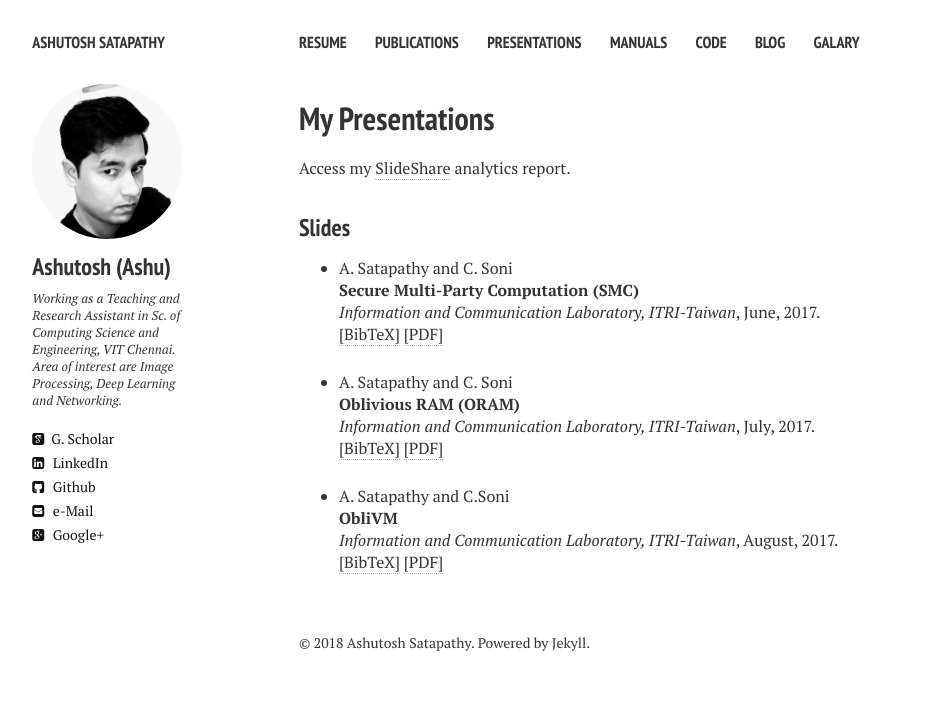
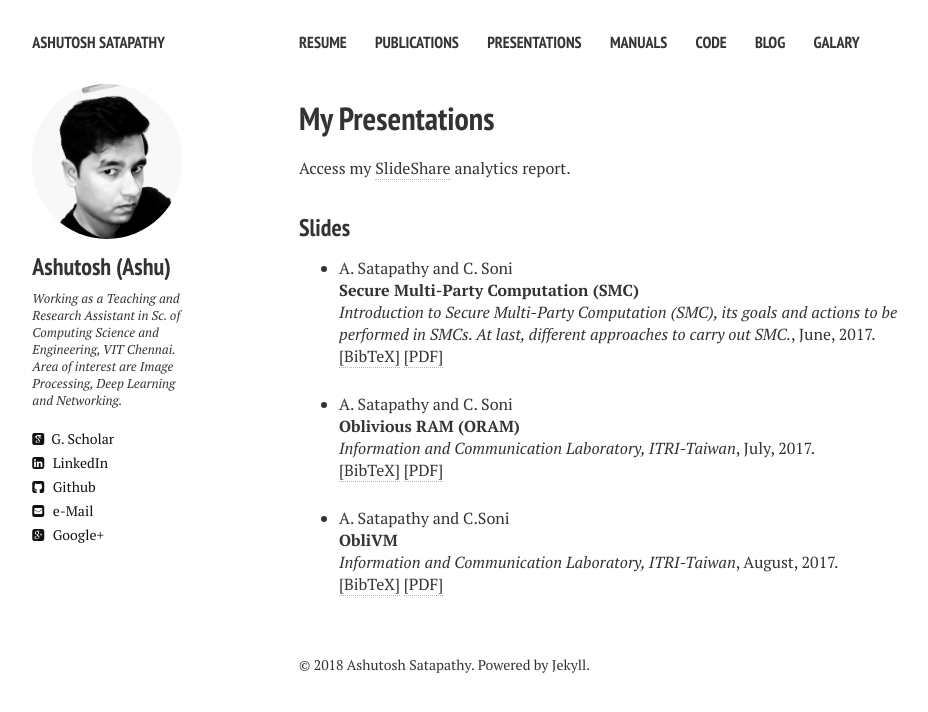
Before and after one commit to ashutoshsatapathy1990/ashutoshsatapathy1990.github.io, a Jekyll site: the page built from presentations.md, in a window 1280 px wide. Shown: the top 712 px of the page, without its empty margins (21-949 px from the left). Built offline with Jekyll 4.4.1, drawn with Linux system fonts in a browser that asks for light colours; nearby versions of some CDN libraries.

Commit message:
Update presentations.html

```diff
--- a/_layouts/presentations.html
+++ b/_layouts/presentations.html
@@ -89,12 +89,12 @@ div.bibtex pre { font-size: 75%; overflow: auto;  width: 100%; padding: 0em 0em;
 <li ><p>
 A. Satapathy and C. Soni
 <br><b>Secure Multi-Party Computation (SMC)</b><br>
-<i>Information and Communication Laboratory, ITRI-Taiwan</i>,
+<i>Introduction to Secure Multi-Party Computation (SMC), its goals and actions to be performed in SMCs. At last, different approaches to carry out SMC.</i>,
 June,
 2017.
 <br />
 <a href="javascript:toggleBibtex('ashutosh2017pc')">[BibTeX]</a>
-<a href="https://www.dropbox.com/s/ly1othzlywhsppt/SSL-TLS-review.pdf?dl=0" target="_blank">[PDF]</a>
+<a href="https://www.slideshare.net/secret/maLOW7R627sbW9">[PDF]</a>
 </p>
 <div id="bib_ashutosh2017pc" class="bibtex noshow">
 <pre>
```
